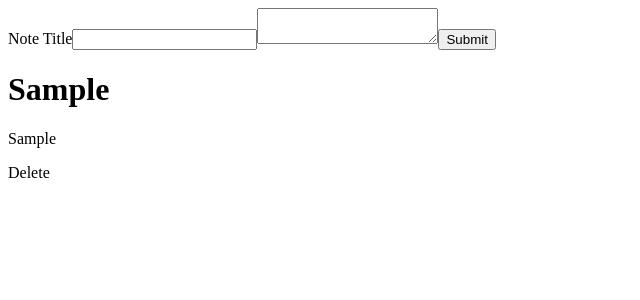
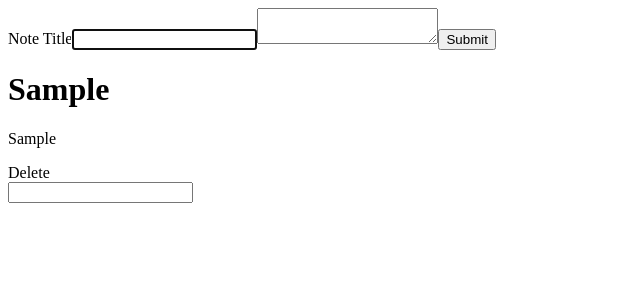
Before and after one commit to apdonaghy/learning-react, a React (Create React App) app in the folder react-notes/: page / in a window 1280 px wide. Both pictures are taken after typing "Sample", "Sample" into the empty fields and a click on the input 467 px from the left and 39 px from the top of the page. Shown: the top 300 px of the page, without its empty margins (0-640 px from the left). Built offline with nearby package versions, Linux system fonts and the light colour scheme.

Commit message:
adding todo list to notes

```diff
--- a/react-notes/src/components/Notes.js
+++ b/react-notes/src/components/Notes.js
@@ -1,6 +1,6 @@
 import './Notes.css'
 import React from 'react'
-
+import Todo from './Todo'
 // Todos: start styling using scss and also adding a feature to change the list color and an
 // option to be able to create lists within the notes
 
@@ -11,6 +11,7 @@ const Notes = ({ notesProp, deleteNote }) =>{
             <h1>{note.title}</h1>
             <p>{note.copy}</p>
             <span onClick={() => deleteNote(note)} className="delete">Delete</span>
+            <Todo />
         </div>
         )
     });
--- a/react-notes/src/components/OriginalNote.js
+++ b/react-notes/src/components/OriginalNote.js
@@ -14,6 +14,7 @@ class OriginalNote extends React.Component{
         this.props.onSubmit(newNote)
         this.setState({title: ''})
         this.setState({copy: ''})
+        this.y.focus()
     }
 
     render(){
@@ -21,6 +22,7 @@ class OriginalNote extends React.Component{
         <form onSubmit={this.onFormSubmit}>
             <label htmlFor="title">Note Title</label>
             <input
+                ref={x => this.y = x }
                 name="title"
                 type="text"
                 value={this.state.title}
--- /dev/null
+++ b/react-notes/src/components/Todo.js
@@ -0,0 +1,23 @@
+import React from 'react'
+
+class Todo extends React.Component{
+    state = {todoItem: ''}
+
+    onFormSubmit = (event) => {
+        event.preventDefault()
+        console.log("submit")
+     }
+
+     render(){
+        return(
+        <div>
+            <form onSubmit={this.onFormSubmit}>
+            <input type="text"/>
+            </form>
+        </div>
+        )
+    }
+
+}
+
+export default Todo
```
